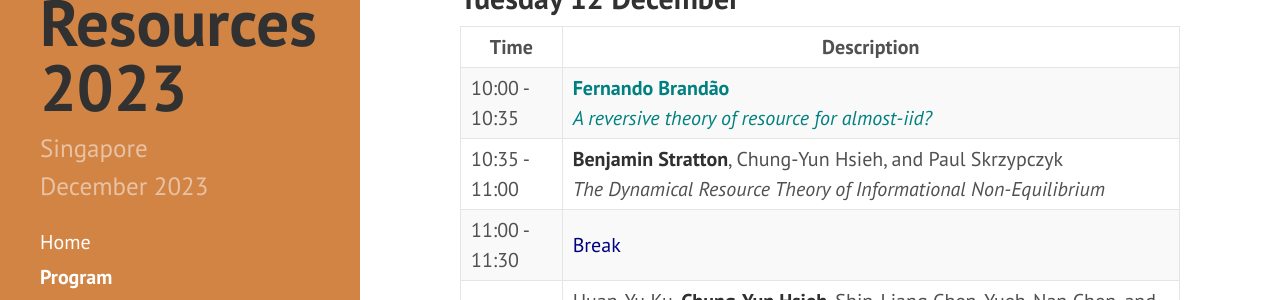
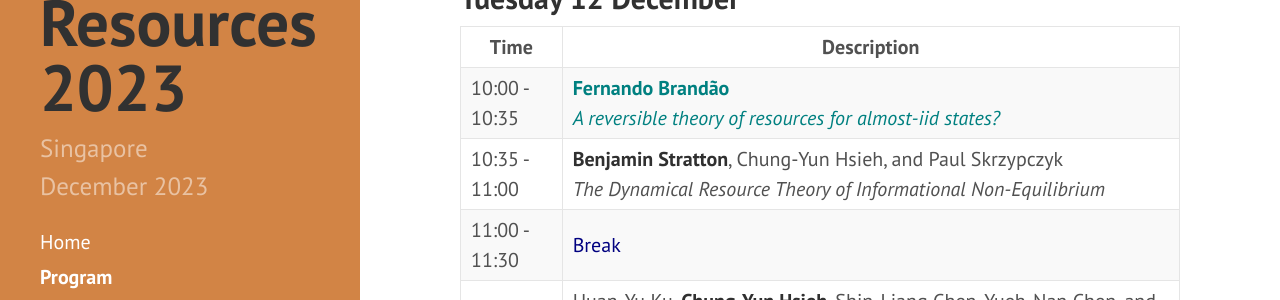
Before and after one commit to RyujiPat2/RyujiPat2.github.io, a Jekyll site: the page built from program.md, in a window 1280 px wide and 900 px high, scrolled down 1531 px. Shown: the part 155-455 px from the top of the window. Built offline with Jekyll 4.4.1, drawn with Linux system fonts in a browser that asks for light colours; nearby versions of some CDN libraries.

Commit message:
Update program.md

```diff
--- a/program.md
+++ b/program.md
@@ -37,7 +37,7 @@ order: 2
 
 | Time | Description |
 |--- |--- |
-| 10:00 - 10:35  | <span class="p-contrib"><b>Fernando Brandão</b><br /><i>A reversive theory of resource for almost-iid?</i></span>          |
+| 10:00 - 10:35  | <span class="p-contrib"><b>Fernando Brandão</b><br /><i>A reversible theory of resources for almost-iid states?</i></span>          |
 | 10:35 - 11:00 | **Benjamin Stratton**, Chung-Yun Hsieh, and Paul Skrzypczyk <br /><i>The Dynamical Resource Theory of Informational Non-Equilibrium</i>           |
 | 11:00 - 11:30 | <span class="p-invited">Break</span>              |
 | 11:30 - 11:55 | Huan-Yu Ku, **Chung-Yun Hsieh**, Shin-Liang Chen, Yueh-Nan Chen, and Costantino Budroni<br /><i>Can we stochastically distill quantum steering and measurement incompatibility?</i>              |
```
